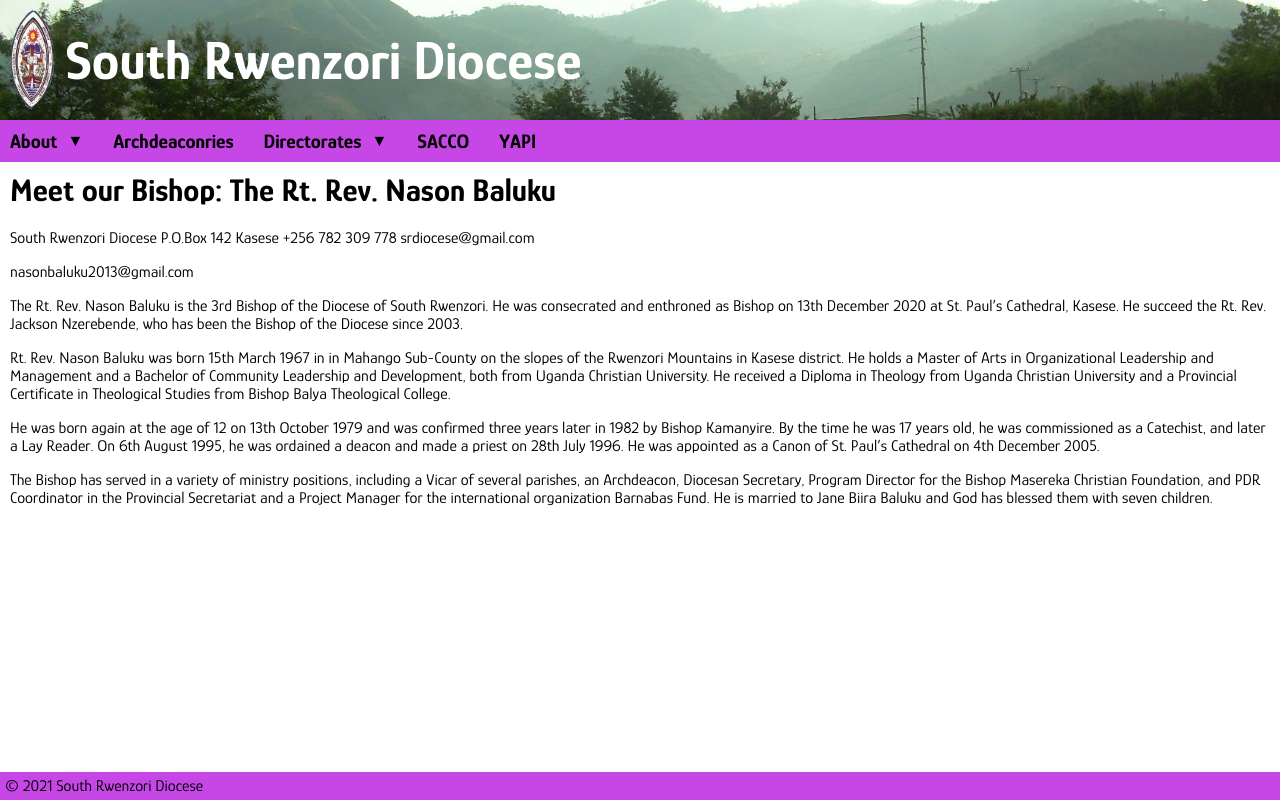
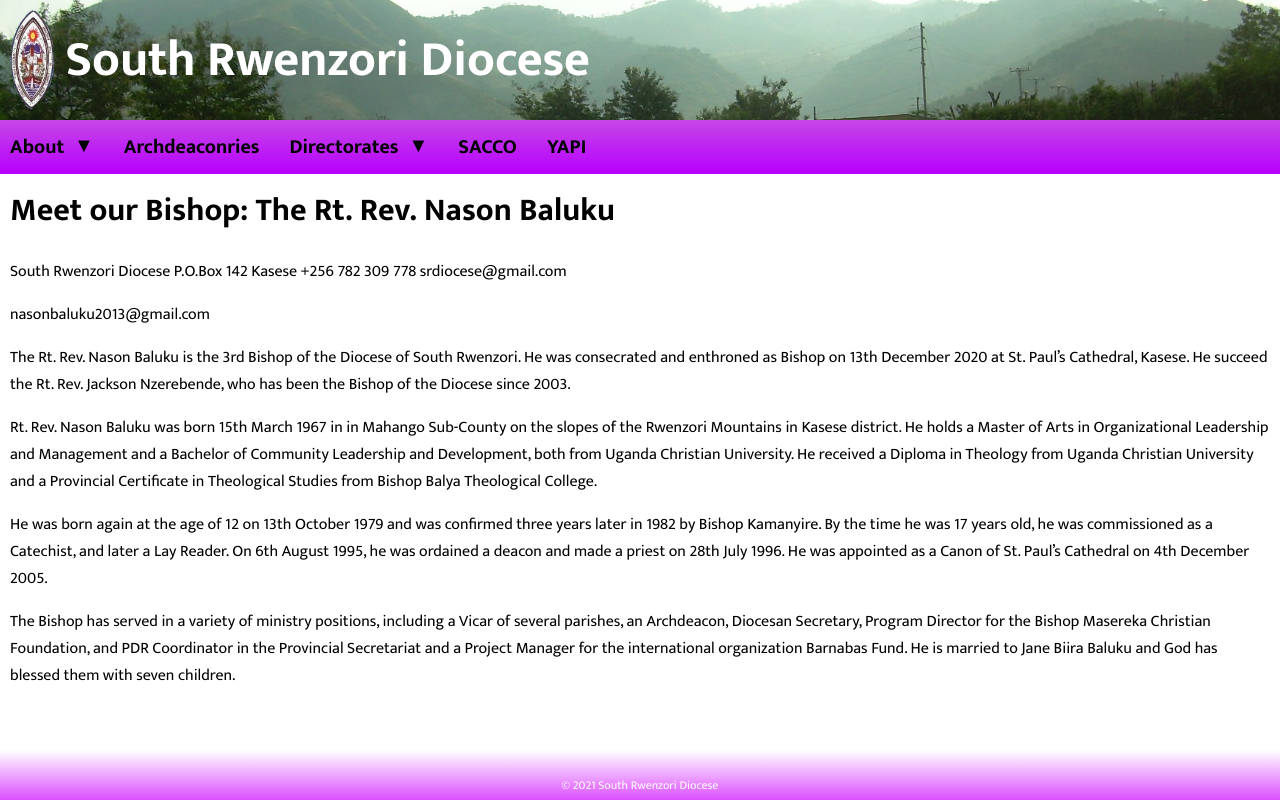
Before and after one commit to BenRStutzman/south-rwenzori-diocese-website, a PHP site: page /about/bishop/index.php in a window 1280 px wide. Run offline with PHP 8.4, Linux system fonts and the light colour scheme.

Commit message:
change font, add gradients

```diff
--- a/css/site.css
+++ b/css/site.css
@@ -1,13 +1,14 @@
 /* color variables */
 :root {
-    --purple-light: #d07ce6;;
+    --purple-lightest: #eab8f6;;
+    --purple-light: #dc4fff;
     --purple-medium: #c647e6;
-    --purple-dark: #8d3ea1;
+    --purple-dark: #b700ff;
 }
 
 html {
     box-sizing: border-box;
-    font-family: Glory, sans-serif;
+    font-family: Mukta, sans-serif;
 }
 
 * {
@@ -18,7 +19,12 @@ body {
     margin: 0;
     min-height: 100vh;
     position: relative;
-    padding-bottom: 28px;
+    padding-bottom: 30px;
+}
+
+.dropdown-arrow {
+    position: relative;
+    bottom: 1px;
 }
 
 .dropdown-checkbox {
@@ -28,19 +34,26 @@ body {
 .dropdown-content {
     display: none;
     flex-direction: column;
-    background-color: var(--purple-dark);
+    background-image: linear-gradient(var(--purple-dark), var(--purple-medium));
 }
 
 footer {
+    height: 50px;
+    display: flex;
+    justify-content: center;
+    align-items: end;
     padding: 5px;
     width: 100%;
     position: absolute;
     bottom: 0;
     z-index: -1;
+    background-image: linear-gradient(white, var(--purple-light));
 }
 
-footer, nav, .nav-links {
-    background-color: var(--purple-medium);
+.footer-text {
+    font-size: 0.75rem;
+    margin: 0;
+    color: white;
 }
 
 header a {
@@ -60,7 +73,7 @@ header a {
 }
 
 .header-title {
-    font-size: 55px;
+    font-size: 50px;
     font-weight: bold;
     color: white;
 }
@@ -85,12 +98,17 @@ main h1 {
     display: flex;
 }
 
+nav, .nav-links {
+    background-image: linear-gradient(var(--purple-medium),var(--purple-dark));
+}
+
 nav a {
     padding: 10px;
 }
 
 nav a,
-.menu-indicator {
+.menu-indicator,
+.dropdown-arrow {
     display: inline-block;
     font-weight: bold;
     font-size: 1.25rem;
@@ -137,9 +155,8 @@ th, td {
         display: none;
     }
 
-    nav a:hover,
-    nav label:hover {
-        background-color: var(--purple-light);
+    nav a:hover {
+        color: var(--purple-lightest);
     }
 }
 
@@ -161,12 +178,23 @@ th, td {
         text-align: center;
     }
 
+    nav a,
+    .menu-indicator,
+    .dropdown-arrow {
+        font-size: 1.1rem;
+    }
+
     .nav-links {
         width: 100%;
         display: none;
         position: absolute;
         flex-direction: column;
         gap: 0;
+        background-image: linear-gradient(var(--purple-medium), var(--purple-dark));
+    }
+
+    .dropdown-checkbox:checked ~ label {
+        background-image: linear-gradient(var(--purple-light), var(--purple-medium));
     }
 
     .dropdown-checkbox:checked ~ label .dropdown-arrow {
@@ -179,7 +207,7 @@ th, td {
         display: flex;
     }
 
-    .dropdown-checkbox:checked ~  .menu-dropdown-label {
-        background-color: var(--purple-dark);
+    .dropdown-content {
+        background-image: linear-gradient(var(--purple-medium), var(--purple-light));
     }
 }
--- a/shared/_footer.php
+++ b/shared/_footer.php
@@ -1,3 +1,3 @@
 <footer>
-    &copy; <?php echo date("Y"); ?> South Rwenzori Diocese
+    <p class="footer-text">&copy; <?php echo date("Y"); ?> South Rwenzori Diocese</p>
 </footer>
--- a/shared/_headTags.php
+++ b/shared/_headTags.php
@@ -9,7 +9,7 @@
 <!-- fonts -->
 <link rel="preconnect" href="https://fonts.googleapis.com">
 <link rel="preconnect" href="https://fonts.gstatic.com" crossorigin>
-<link href="https://fonts.googleapis.com/css2?family=Glory:ital,wght@0,400;0,700;1,400;1,700&display=swap" rel="stylesheet">
+<link href="https://fonts.googleapis.com/css2?family=Mukta:ital,wght@0,400;0,700;1,400;1,700&display=swap" rel="stylesheet">
 
 <!-- css -->
 <link rel="stylesheet" href="/css/site.css">
```
